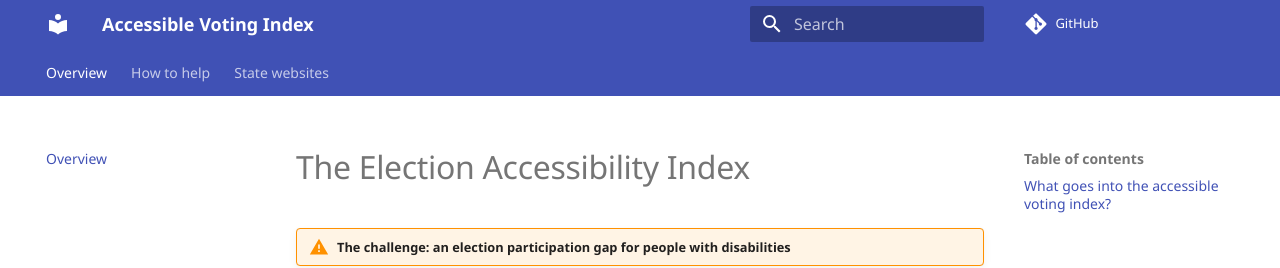
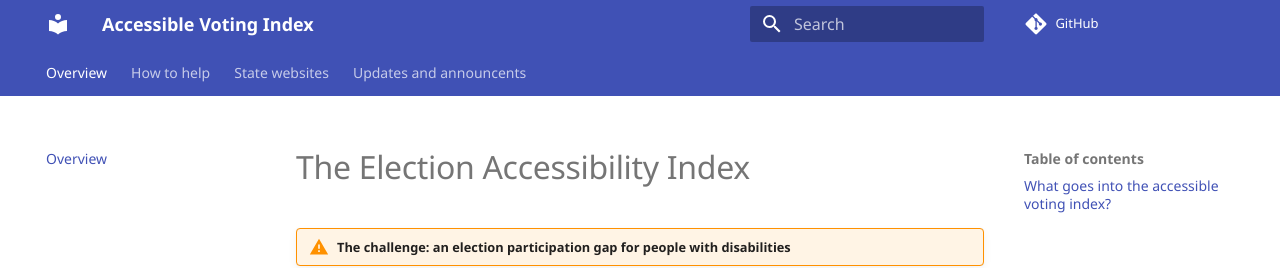
Before and after one commit to CivicDesign/Accessible-Voting-Index, an MkDocs documentation site: the page built from docs/index.md, in a window 1280 px wide and 1132 px high. Shown: the top 268 px of the window. Built offline with MkDocs 1.6.1 and Material for MkDocs 9.7.7, drawn with Linux system fonts in a browser that asks for light colours; some web fonts are replaced; comment, search, counter and statistics services are not loaded.

Commit message:
Update mkdocs.yml
Added updates

```diff
--- a/mkdocs.yml
+++ b/mkdocs.yml
@@ -38,6 +38,7 @@ nav:
   - Overview: index.md
   - How to help: Howto.md
   - State websites: state_resources.md
+  - Updates and announcents: updates.md
 
 extra_css:
   - stylesheets/extra.css
```
